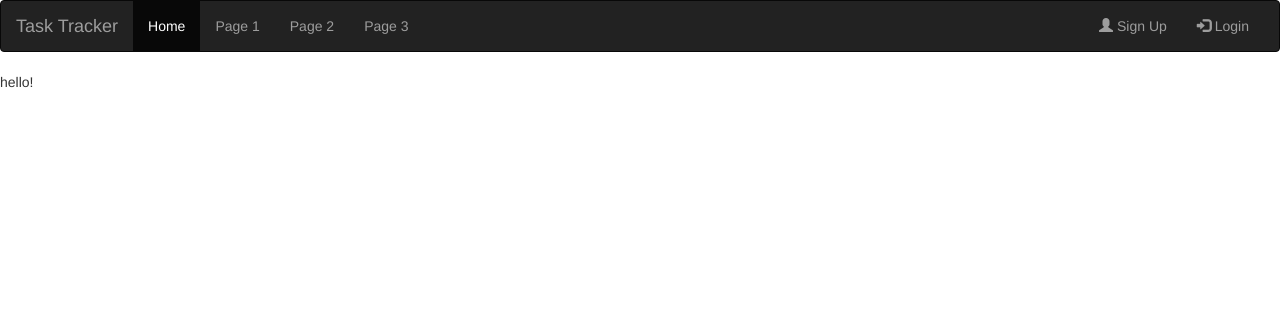
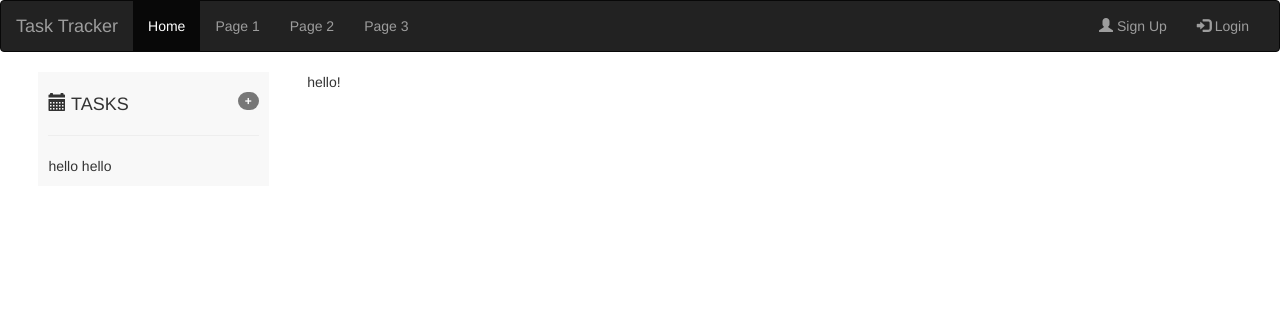
Before and after one commit to jennLam/task-assign, a Flask app: page /user/1 in a window 1280 px wide. Shown: the top 312 px of the page. Run offline with Flask 2, Linux system fonts and the light colour scheme; the visitor is signed in with stand-in values (Sample User, id 1); data comes from the database, SQL or seed files in the repository; some libraries are stand-ins or nearby versions.

Commit message:
Added sidebar and css.

```diff
--- a/server.py
+++ b/server.py
@@ -3,6 +3,7 @@ from flask_debugtoolbar import DebugToolbarExtension
 from jinja2 import StrictUndefined
 from model import User, Technician, Equipment, Task, Status, Material, TechnicianTask, TaskEquipment, TaskMaterial, connect_to_db, db
 from functools import wraps
+import os
 
 app = Flask(__name__)
 
--- /dev/null
+++ b/static/tasktracker.css
@@ -0,0 +1,9 @@
+.sidebar {
+  width: 18%;
+  float: left;
+  padding: 10px;
+  margin-left: 3%;
+  margin-right: 3%;
+  background-color: #f8f8f8;
+  border: 0px solid red;
+}
--- a/templates/base.html
+++ b/templates/base.html
@@ -7,6 +7,8 @@
     <script src="https://ajax.googleapis.com/ajax/libs/jquery/3.2.1/jquery.min.js"></script>
 
     <script src="https://maxcdn.bootstrapcdn.com/bootstrap/3.3.7/js/bootstrap.min.js"></script>
+
+    <link rel="stylesheet" type="text/css" href="/static/tasktracker.css">
 
   </head>
   <body>
@@ -37,6 +39,51 @@
     </nav>
 
 
+  {% if session.get("user_id") %}
+    <div class="sidebar">
+      <h4 class="header"><span class="glyphicon glyphicon-calendar"></span> TASKS
+        <a href class="badge pull-right" data-toggle="modal" data-target="#addTask">+</a>
+      </h4>
+      <hr>
+
+      hello
+      hello
+
+    </div>
+
+
+
+  {% endif %}
+
+  <div id="addTask" class="modal fade" role="dialog">
+      <div class="modal-dialog">
+
+        <!-- Modal content-->
+        <div class="modal-content">
+          <div class="modal-header">
+            <button type="button" class="close" data-dismiss="modal">&times;</button>
+            <h4 class="modal-title">Add Task</h4>
+          </div>
+          <div class="modal-body">
+            <form action="/add-event" method="POST">
+              Contact: <select name="contact_id">
+
+              </select><br/>
+              Event Name: <input type="text" name="ename"><br/>
+              Date: <input type="date" name="date"><br/>
+              <input type="submit" value="Add">
+            </form>
+
+          </div>
+          <div class="modal-footer">
+            <button type="button" class="btn btn-default" data-dismiss="modal">Close</button>
+          </div>
+        </div>
+
+      </div>
+    </div>
+
+
 
   {% for message in get_flashed_messages() %}
     {{ message }}
```
